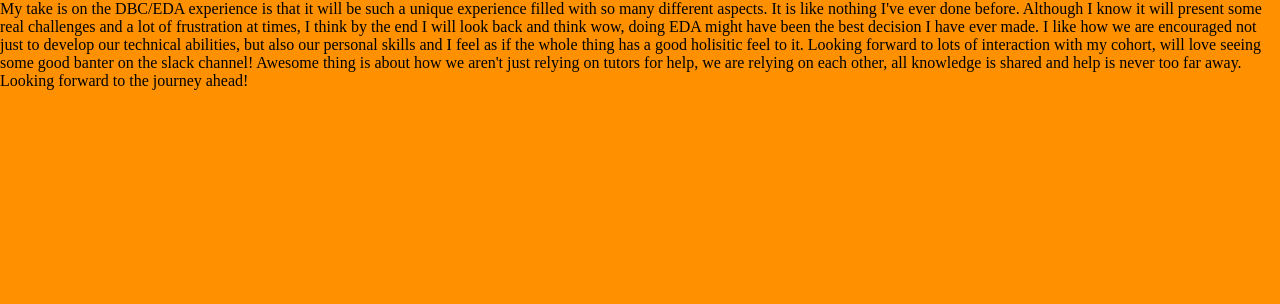
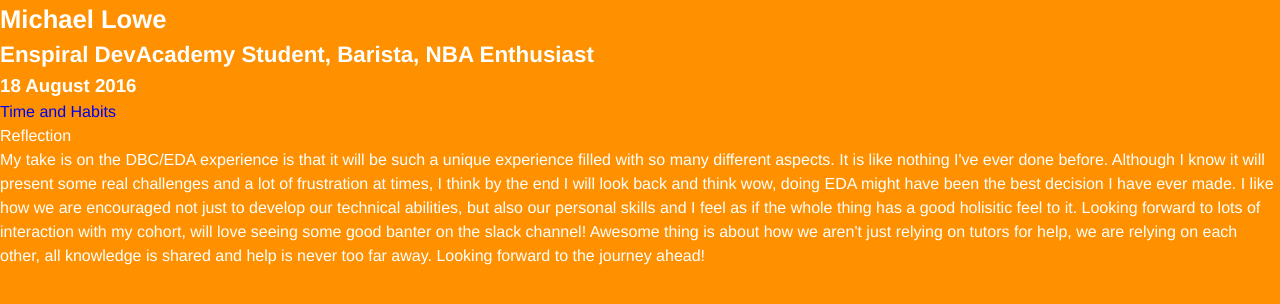
Before and after one commit to michael-lowe-nz/eda-blog, a plain HTML site: page blog/c1-reflection-blog.html in a window 1280 px wide. Drawn offline with Linux system fonts and the light colour scheme.

Commit message:
add basic formatting

```diff
--- a/blog/c1-reflection-blog.html
+++ b/blog/c1-reflection-blog.html
@@ -7,6 +7,13 @@
   </head>
 
   <body>
+    <h1>Michael Lowe</h1>
+    <h2>Enspiral DevAcademy Student, Barista, NBA Enthusiast </h2>
+    <h3>18 August 2016</h3>
+    <ul>
+      <li><a href="c1-time-and-habits-blog.html">Time and Habits</a></li>
+      <li>Reflection</li>
+    </ul>
     <p>
       My take is on the DBC/EDA experience is that it will be such a unique experience filled with so many different aspects. It is like nothing I've ever done before. Although I know it will present some real challenges and a lot of frustration at times, I think by the end I will look back and think wow, doing EDA might have been the best decision I have ever made. I like how we are encouraged not just to develop our technical abilities, but also our personal skills and I feel as if the whole thing has a good holisitic feel to it.
 
--- a/styles/main.css
+++ b/styles/main.css
@@ -1,8 +1,20 @@
 * {
   margin: 0;
   padding: 0;
+  text-decoration: none;
 }
 
 body {
   background-color: #ff9100;
+  font: 1em/1.5 "Helevtica Neue", Helvetica, Arial, san-serif;
+  color: white;
 }
+
+h1 {
+  font-size: 1.6em;
+  font:
+}
+
+h2 {
+  font-size: 1.4em;
+}
```
Also changed, not shown: blog/c1-time-and-habits-blog.html (+7 -0 lines).
